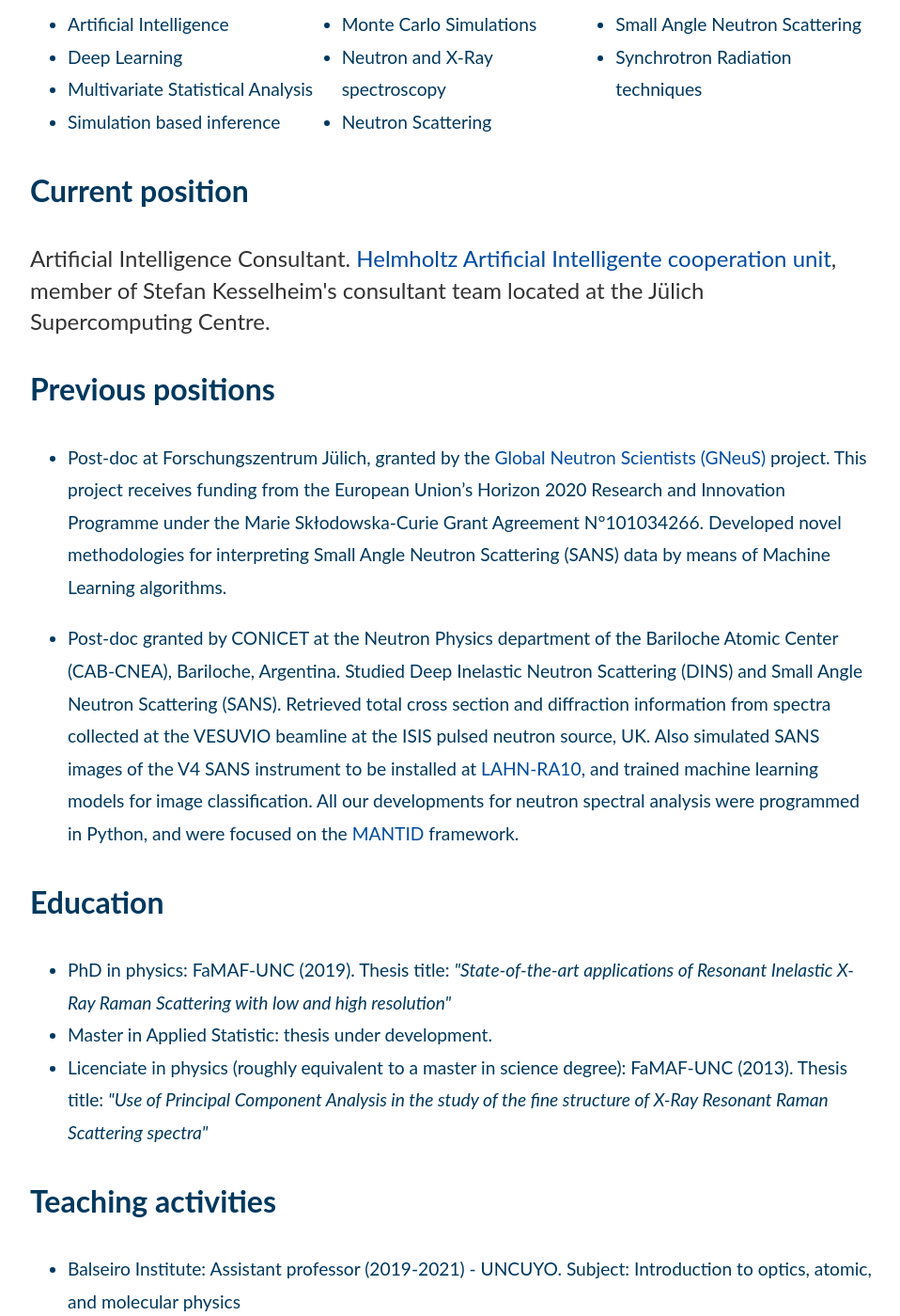
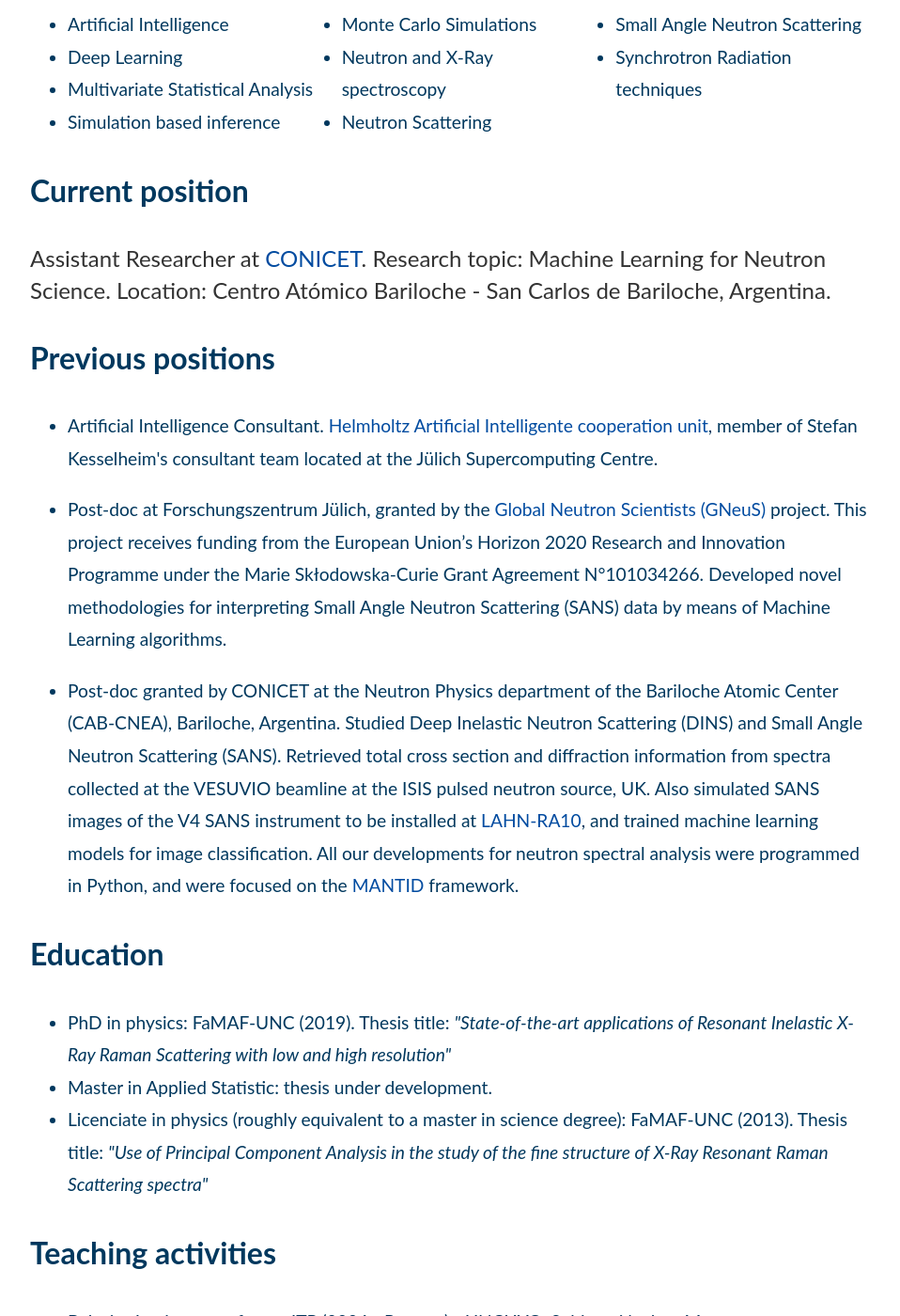
Before and after one commit to jorobledo/jorobledo.github.io, a Jekyll site: the page built from cv/index.html, in a window 1280 px wide and 1400 px high, scrolled down 326 px. Shown: the whole window at 94% size, without its empty margins (160-1118 px from the left). Built offline with Jekyll 4.4.1, drawn with Linux system fonts in a browser that asks for light colours; some of the changed text lies outside the part shown.

Commit message:
update cv

```diff
--- a/cv/index.html
+++ b/cv/index.html
@@ -22,12 +22,14 @@ title: CV
 		</div>
 		<h2>Current position</h2>
 
-		<p>Artificial Intelligence Consultant. <a href="https://www.helmholtz.ai/">Helmholtz Artificial Intelligente cooperation unit</a>, member of Stefan Kesselheim's consultant team located at the Jülich Supercomputing Centre.</p>
+		<p> Assistant Researcher at <a href="https://www.conicet.gov.ar/">CONICET</a>. Research topic: Machine Learning for Neutron Science. Location: Centro Atómico Bariloche - San Carlos de Bariloche, Argentina. </p>
 
 		</p>
 		<h2>Previous positions</h2>
 
 		<ul>
+		<li style="margin-bottom:20px">Artificial Intelligence Consultant. <a href="https://www.helmholtz.ai/">Helmholtz Artificial Intelligente cooperation unit</a>, member of Stefan Kesselheim's consultant team located at the Jülich Supercomputing Centre.
+		</li>
 		<li style="margin-bottom:20px">Post-doc at Forschungszentrum Jülich, granted by the <a hreh="https://gneus.eu/">Global Neutron Scientists (GNeuS)</a> project. This project receives funding from the European Union’s Horizon 2020 Research and Innovation Programme under the Marie Skłodowska-Curie Grant Agreement N°101034266. Developed novel methodologies for interpreting Small Angle Neutron Scattering (SANS) data by means of Machine Learning algorithms.
 		</li>
 		<li>Post-doc granted by CONICET at the Neutron Physics department of the Bariloche Atomic Center (CAB-CNEA),
@@ -57,6 +59,12 @@ title: CV
 			<h2>Teaching activities</h2>
 			<ul>
 				<li>
+						Balseiro Institute: professor JTP (2026 - Present) - UNCUYO. Subject: Nuclear Measurements; Introduction to Machine Learning.
+				</li>
+			</ul>
+
+			<ul>
+				<li>
 						Balseiro Institute: Assistant professor (2019-2021) - UNCUYO. Subject: Introduction to optics, atomic, and molecular physics
 				</li>
 			</ul>
```
